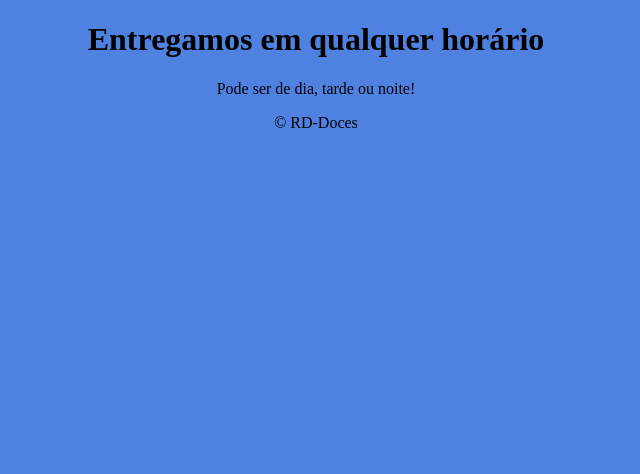
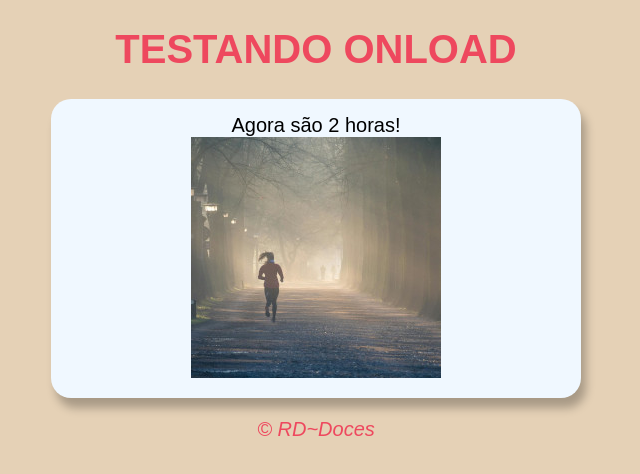
Before and after one commit to Rogerio-Tavares/JavaScript-exercises, a plain HTML site: page prática condicionais/pratica001.html in a window 1280 px wide. Shown: the whole page, without its empty margins (324-964 px from the left). Drawn offline with Linux system fonts and the light colour scheme.

Commit message:
Adicinando novo exercício

```diff
--- a/prática condicionais/pratica001.html
+++ b/prática condicionais/pratica001.html
@@ -6,22 +6,22 @@
     <title>Horário</title>
     <link rel="stylesheet" href="style.css">
 </head>
-<body>
+<body onload="carregar()">
     <header>
-        <h1>Entregamos em qualquer horário</h1>
+        <h1>TESTANDO ONLOAD</h1>
     </header>
     <section>
-        <div>
-            <p>
-                Pode ser de dia, tarde ou noite!
-            </p>
+        <div id="msg">
+            Pode ser de manhã, tarde ou noite!
         </div>
-        <div>
-
+        <div id="foto">
+            <img id="imagem" src="manha.jpg" alt="manhã" srcset="">
         </div>
     </section>
     <footer>
-        <p>&copy; RD-Doces</p>
+        <p>&copy; RD~Doces</p>
     </footer>
+
+    <script src="script.js"></script>
 </body>
 </html>
--- /dev/null
+++ b/prática condicionais/script.js
@@ -0,0 +1,27 @@
+function carregar(){
+var msg = window.document.getElementById('msg')
+var img = window.document.getElementById('imagem')
+var data = new Date()
+var hora = data.getHours()
+msg.innerHTML = `Agora são ${hora} horas!`
+
+    if (hora >= 0 && hora < 12
+        //APÓS OS CONECTIVOS, DEVO CHAMAR NOVAMENTE A VARIÁVEL
+        ) {
+
+   //BOM DIA
+        img.src = 'manha.jpg'
+        document.body.style.backgroundColor = '#e5d1b6'
+        //PARA SELECIONAR AS CORES, USEI O CONTAGOTA NO GINP PARA SABER QUAL O CÓDIGO DA COR
+    }
+    else if (hora > 12 && hora <= 18) {
+    //BOA TARDE
+        img.src = 'tarde.jpg'
+        document.body.style.backgroundColor = '#b4866c'
+    }
+    else{
+    //BOA NOITE
+        img.src = 'noite.jpg'
+        document.body.style.backgroundColor = '#142537'
+    }
+}
--- a/prática condicionais/style.css
+++ b/prática condicionais/style.css
@@ -1,24 +1,24 @@
 body{
-    background-color: rgba(77, 128, 225, 0.983)
+    background-color: rgba(77, 128, 225, 0.983);
+    font: normal 15pt arial;
+    text-align: center;
 }
 
 header{
     text-align: center;
-
+    color: rgb(238, 72, 94);
 }
 
 section{
-    text-align: center;
-}
-
-div{
-    text-align: center;
-}
-
-p{
-    text-align: center;
+    background-color: aliceblue;
+    border-radius: 20px;
+    padding: 15px;
+    width: 500px;
+    margin: auto; /*centraliza a section*/
+    box-shadow: 5px 10px 10px rgba(0, 0, 0, 0.265);
 }
 
 footer{
-    text-align: center;
+    color: rgb(238, 72, 94);
+    font-style: italic;
 }
```
Also changed, not shown: prática condicionais/manha.jpg (added), prática condicionais/noite.jpg (added), prática condicionais/tarde.jpg (added).
